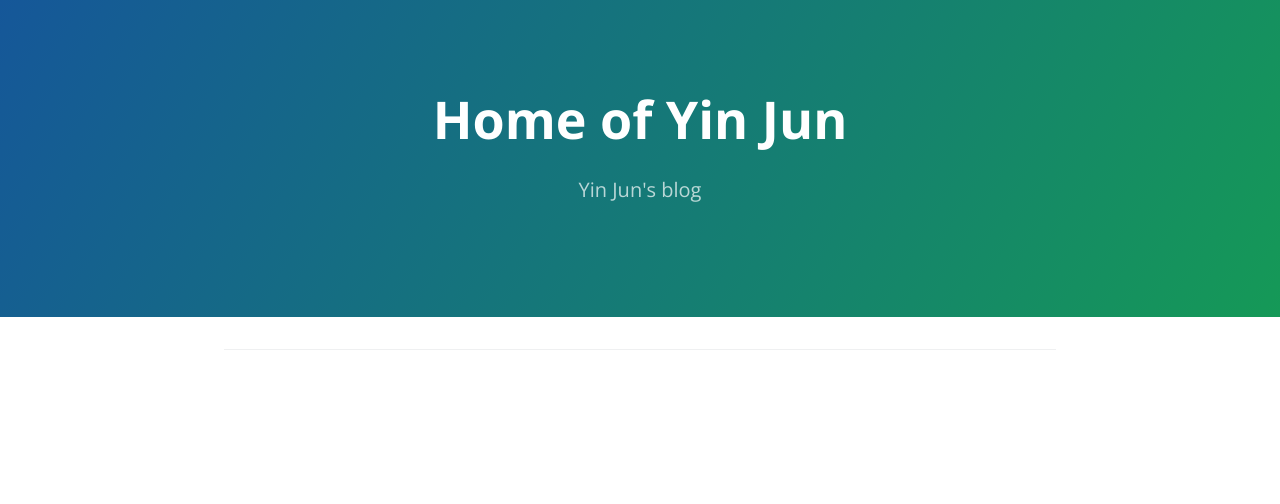
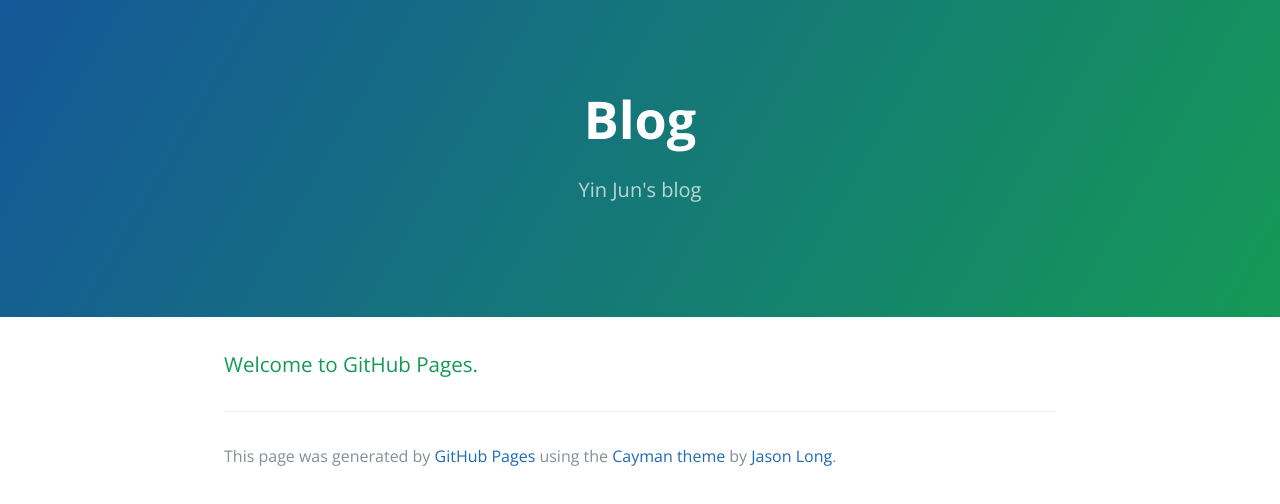
Before and after one commit to ejunyin/ejunyin.github.io, a plain HTML site: page index.html in a window 1280 px wide. Drawn offline with nearby package versions, Linux system fonts and the light colour scheme.

Commit message:
Replace master branch with page content via GitHub

```diff
--- a/index.html
+++ b/index.html
@@ -2,7 +2,7 @@
 <html lang="en-us">
   <head>
     <meta charset="UTF-8">
-    <title>blog by ejunyin</title>
+    <title>Blog by ejunyin</title>
     <meta name="viewport" content="width=device-width, initial-scale=1">
     <link rel="stylesheet" type="text/css" href="stylesheets/normalize.css" media="screen">
     <link href='https://fonts.googleapis.com/css?family=Open+Sans:400,700' rel='stylesheet' type='text/css'>
@@ -11,13 +11,17 @@
   </head>
   <body>
     <section class="page-header">
-      <h1 class="project-name">Home of Yin Jun</h1>
+      <h1 class="project-name">Blog</h1>
       <h2 class="project-tagline">Yin Jun&#39;s blog</h2>
     </section>
 
     <section class="main-content">
+      <h3>
+<a id="welcome-to-github-pages" class="anchor" href="#welcome-to-github-pages" aria-hidden="true"><span aria-hidden="true" class="octicon octicon-link"></span></a>Welcome to GitHub Pages.</h3>
 
       <footer class="site-footer">
+
+        <span class="site-footer-credits">This page was generated by <a href="https://pages.github.com">GitHub Pages</a> using the <a href="https://github.com/jasonlong/cayman-theme">Cayman theme</a> by <a href="https://twitter.com/jasonlong">Jason Long</a>.</span>
       </footer>
 
     </section>
--- a/params.json
+++ b/params.json
@@ -1,5 +1,5 @@
 {
-  "name": "Ejunyin.GitHub.io",
+  "name": "Blog",
   "tagline": "Yin Jun's blog",
   "body": "### Welcome to GitHub Pages.",
   "note": "Don't delete this file! It's used internally to help with page regeneration."
```
